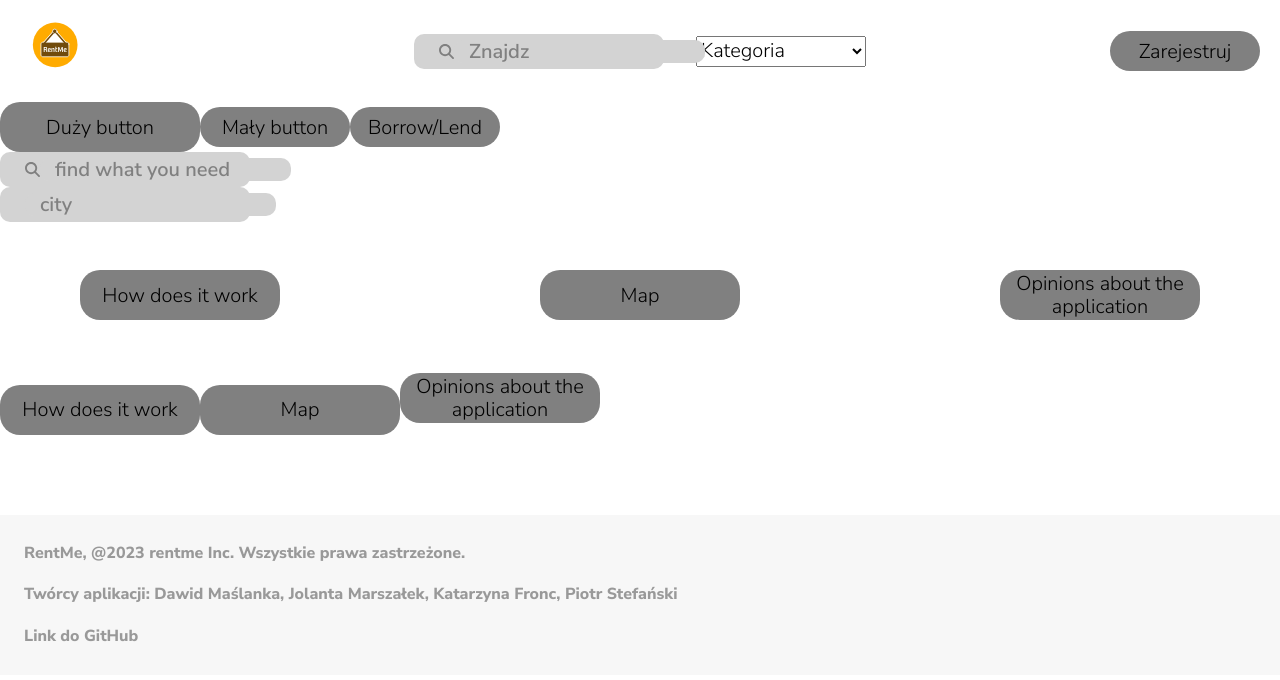
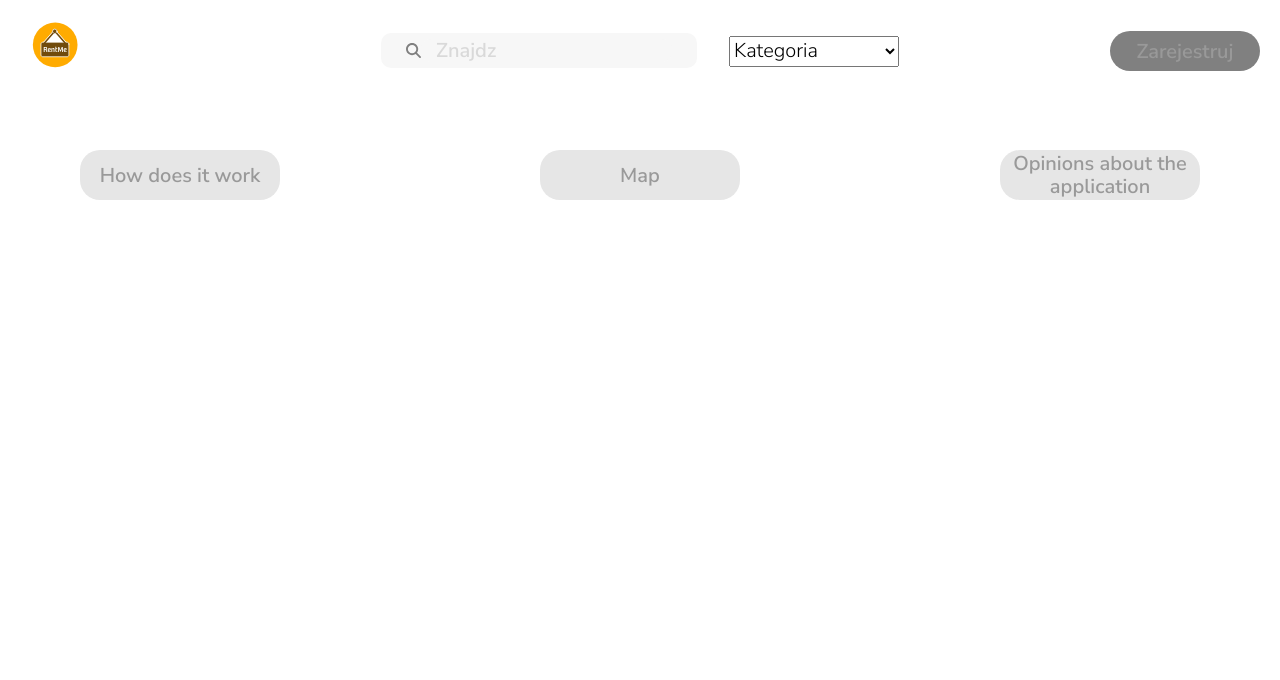
Before and after one commit to infoshareacademy/jfdzr9-team-ArchITects-of-the-safe-Universe, a React (Vite) app: page / in a window 1280 px wide. Shown: the top 680 px of the page. Built offline with nearby package versions, Linux system fonts and the light colour scheme.

Commit message:
MainPage file was added and improved styles of buttons and input

```diff
--- a/src/App.tsx
+++ b/src/App.tsx
@@ -1,35 +1,16 @@
 import GlobalStyle from "../theme/globalStyles";
-import { ButtonM, ButtonS } from "./components/Buttons/Button.styled";
-import { SmallButton } from "./components/Buttons/SmallButton.component";
-import { Input } from "./components/Input/Input.component";
-import SearchIcon from "./assets/magnifying-glass-solid.svg";
-import BottomNavigation from "./components/BottomNavigation/BottomNavigation.components";
-import { Footer } from "./Footer/Footer.styled";
 import Header from "./components/Header/Header";
+import { MainPage } from "./pages/MainPage";
+
 function App() {
   return (
     <>
       <GlobalStyle />
       <Header />
-      <ButtonM>Duży button</ButtonM>
-      <ButtonS>Mały button</ButtonS>
-      {/* button zmieniający kolor w zależności który jest aktywny. Biała ramka powinna zniknąć jak będą podłączone style globalne */}
-      <SmallButton>Borrow/Lend</SmallButton>
-      <Input icon={SearchIcon} placeholder="find what you need"></Input>
-      <Input placeholder="city"></Input>
-      <BottomNavigation howWork={"howWork"} map={"map"} opinion={"opinion"} />
-      <Footer>
-        <div>
-          <h4>RentMe, @2023 rentme Inc. Wszystkie prawa zastrzeżone.</h4>
-        </div>
-        <div>
-          <h4>Twórcy aplikacji: Dawid Maślanka, Jolanta Marszałek, Katarzyna Fronc, Piotr Stefański</h4>
-        </div>
-        <div>
-          <h4>Link do GitHub</h4>
-        </div>
-      </Footer>
+      <MainPage />
+      {/* <Footer /> */}
     </>
   );
 }
+
 export default App;
--- a/src/components/BottomNavigation/BottomNavigation.components.tsx
+++ b/src/components/BottomNavigation/BottomNavigation.components.tsx
@@ -7,20 +7,9 @@ interface BottomNavigation {
   opinion: string;
 }
 
-const BottomNavigation = ({ howWork, map, opinion }: BottomNavigation) => {
+export const BottomNavigation = ({ howWork, map, opinion }: BottomNavigation) => {
   return (
-    <div>
-      <BottomNavigationSection>
-        <a href={howWork} target="" rel="">
-          <ButtonM>How does it work</ButtonM>
-        </a>
-        <a href={map} target="" rel="">
-          <ButtonM>Map</ButtonM>
-        </a>
-        <a href={opinion} target="" rel="">
-          <ButtonM>Opinions about the application</ButtonM>
-        </a>
-      </BottomNavigationSection>
+    <BottomNavigationSection>
       <a href={howWork} target="" rel="">
         <ButtonM>How does it work</ButtonM>
       </a>
@@ -30,7 +19,7 @@ const BottomNavigation = ({ howWork, map, opinion }: BottomNavigation) => {
       <a href={opinion} target="" rel="">
         <ButtonM>Opinions about the application</ButtonM>
       </a>
-    </div>
+    </BottomNavigationSection>
   );
 };
 
--- a/src/components/Buttons/Button.styled.ts
+++ b/src/components/Buttons/Button.styled.ts
@@ -1,6 +1,4 @@
 import styled from "styled-components";
-
-// kolory buttonów będą podmienione po podłączeniu styli globalnych
 
 export const ButtonS = styled.button`
   height: 40px;
@@ -10,15 +8,13 @@ export const ButtonS = styled.button`
   border-radius: 20px;
   padding: 0;
   box-sizing: border-box;
-  background-color: grey;
-  color: black;
-  /* background-color: var(--color-light-grey); */
-  /* color: var(--color-dark-grey); */
+  background-color: var(--color-light-grey);
+  color: var(--color-dark-grey);
+  font-weight: 600;
 
   :hover {
     cursor: pointer;
-    background-color: lightgrey;
-    /* background-color: var(--color-very-light-grey); */
+    background-color: var(--color-very-light-grey);
   }
 `;
 
@@ -30,14 +26,12 @@ export const ButtonM = styled.button`
   border-radius: 20px;
   padding: 0;
   box-sizing: border-box;
-  background-color: grey;
-  color: black;
-  /* background-color: var(--color-light-grey); */
-  /* color: var(--color-dark-grey); */
+  background-color: var(--color-light-grey);
+  color: var(--color-dark-grey);
+  font-weight: 600;
 
   :hover {
     cursor: pointer;
-    background-color: lightgrey;
-    /* background-color: var(--color-very-light-grey); */
+    background-color: var(--color-very-light-grey);
   }
 `;
--- a/src/components/Buttons/SmallButton.component.tsx
+++ b/src/components/Buttons/SmallButton.component.tsx
@@ -5,13 +5,10 @@ interface SmallButtonProps {
   children?: string;
 }
 
-// kolory buttonów będą podmienione po podłączeniu styli globalnych
-
 export const SmallButton = ({ children }: SmallButtonProps) => {
-  const [color, setColor] = useState("grey");
+  const [color, setColor] = useState("var(--color-light-grey)");
   const handleClick = () => {
-    setColor(color === "grey" ? "orange" : "grey");
-    // setColor(color === "var(--color-light-grey)" ? "var(--color-orange)" : "var(--color-light-grey)");
+    setColor(color === "var(--color-light-grey)" ? "var(--color-orange)" : "var(--color-light-grey)");
   };
   return (
     <ButtonS style={{ background: color }} onClick={handleClick}>
--- a/src/components/Input/Input.styled.ts
+++ b/src/components/Input/Input.styled.ts
@@ -1,12 +1,8 @@
 import styled from "styled-components";
 
-// kolory do podmiany po podłączeniu styli globalnych
-
 export const InputField = styled.input`
-  /* background-color: var(--color-very-light-grey); */
-  background-color: lightgrey;
-  /* color: var(--color-dark-grey); */
-  color: black;
+  background-color: var(--color-very-light-grey);
+  color: var(--color-dark-grey);
   border: none;
   border-radius: 10px;
   font-weight: 600;
@@ -15,22 +11,18 @@ export const InputField = styled.input`
   padding-left: 15px;
 
   ::placeholder {
-    /* color: var(--color-grey); */
-    color: grey;
+    color: var(--color-grey);
   }
 `;
 
 export const InputLabel = styled.label`
   position: relative;
-  display: flex;
+  display: inline-flex;
   align-items: center;
   background-color: lightgrey;
   border-radius: 10px;
-  /* background-color: var(--color-very-light-grey); */
-  background-color: lightgrey;
-  /* color: var(--color-dark-grey); */
-  color: black;
-  width: 250px;
+  background-color: var(--color-very-light-grey);
+  color: var(--color-dark-grey);
   height: 35px;
   padding: 0 25px;
 `;
--- /dev/null
+++ b/src/pages/MainPage.tsx
@@ -0,0 +1,10 @@
+import BottomNavigation from "../components/BottomNavigation/BottomNavigation.components";
+
+export const MainPage = () => {
+  return (
+    <>
+      {/* <Content /> */}
+      <BottomNavigation />
+    </>
+  );
+};
```
